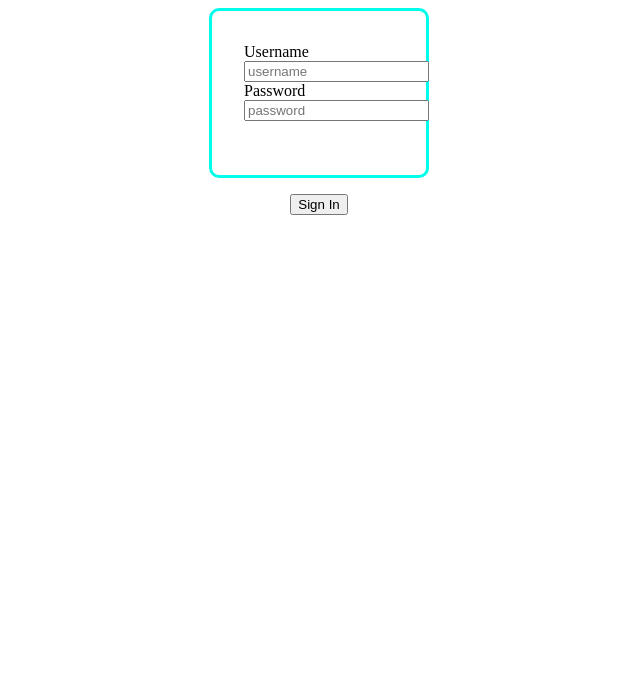
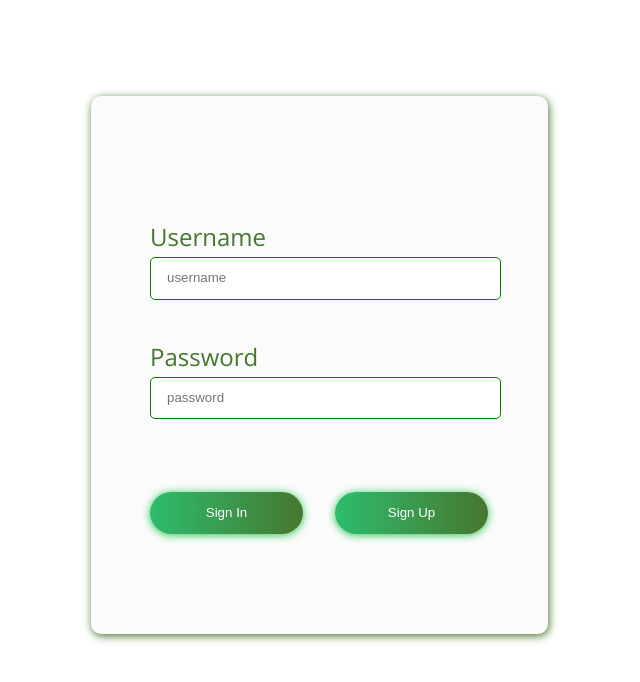
Before and after one commit to JobFolio/JobFolio, a React app: page / in a window 1280 px wide. Shown: the top 682 px of the page, without its empty margins (321-961 px from the left). Built offline with nearby package versions, Linux system fonts and the light colour scheme.

Commit message:
finished with first version of styling on sign in page

```diff
--- a/src/components/LogInContainer.jsx
+++ b/src/components/LogInContainer.jsx
@@ -3,20 +3,22 @@ import SignIn from "./SignIn";
 
 export default function LogInContainer(){
 
+//post to backend with input info
+    return(
+        <div id='log_in_page_container'>
+        <div id="log_in_page_button_container">
 
-    return(
-        <div id="log_in_page_container">
-            <div id='logIn_container'>
             <div id="username_input">
-            <span>Username</span>
+            <p>Username</p>
             <input placeholder="username"></input>
             </div>
             <div id='password_input'>
-            <span>Password</span>
+            <p>Password</p>
             <input placeholder="password"></input>
             </div>
-            </div>
             <SignIn/>
+
+        </div>
         </div>
     )
 }
--- a/src/components/SignIn.jsx
+++ b/src/components/SignIn.jsx
@@ -15,6 +15,7 @@ return (
 <div className="signIn-signUp">
     <button onClick={() => dispatch(confirmLogIn())} id="signIn_button" type="submit">Sign In</button>
     {/* <button onClick={() => dispatch(confirmLogIn())} id="signUp_button" type="submit">Sign Up</button> */}
+    <button  id="signUp_button" type="submit">Sign Up</button>
 </div>
 
 )
--- a/src/static/index.html
+++ b/src/static/index.html
@@ -4,6 +4,12 @@
     <meta charset="UTF-8" />
     <meta name="viewport" content="width=device-width, initial-scale=1.0" />
     <title>JobFolio</title>
+    <link rel="preconnect" href="https://fonts.googleapis.com" />
+    <link rel="preconnect" href="https://fonts.gstatic.com" crossorigin />
+    <link
+      href="https://fonts.googleapis.com/css2?family=Open+Sans:ital,wght@0,300;0,400;1,300;1,400;0,500;0,600;0,700&display=swap"
+      rel="stylesheet"
+    />
   </head>
   <body>
     <div id="root"></div>
--- a/src/static/styles.css
+++ b/src/static/styles.css
@@ -1,15 +1,78 @@
+body, html {
+    height: 100%;
+    margin: 0;
+    font-family: "Open Sans", "PT Sans";
+  }
 
-#logIn_container {
-    border: 3px solid rgb(0, 255, 234);
-    height: 100px;
-    width: 150px;
+#log_in_page_container{
+    background: #fbfbfb;
+    border-radius: 8px;
+    box-shadow: 1px 2px 8px ;
+    height: 410px;
+    margin: 6rem auto 8.1rem auto;
+    width: 329px;
     border-radius: 10px;
-    padding: 2rem;
-    margin-bottom: 1rem;
-    margin-left: auto;
-    margin-right: auto;
+    padding: 4rem;
+    margin-bottom: .5rem;
+    display: flex;
+    justify-content: center;
+    align-items: center;
+    font-size: 1.5rem;
+    color: #47762e;
 }
 
-.signIn-signUp {
-    text-align: center;
+
+.signIn-signUp{
+   display: flex;
+   justify-content: center;
 }
+
+input {
+    width:98%;
+    line-height: 2.4rem;
+    border-radius: 5px;
+    border: 1px solid green;
+    padding-left: 1rem;
+    outline: 0;
+}
+
+.signIn-signUp{
+   margin-top: .4rem;
+}
+
+#signIn_button {
+  background: -webkit-linear-gradient(right, #47762e, #2dbd6e);
+  border: none;
+  border-radius: 21px;
+  box-shadow: 0px 1px 8px #24c64f;
+  cursor: pointer;
+  color: white;
+  height: 42.3px;
+  margin: 0 auto;
+  margin-top: 50px;
+  transition: 0.25s;
+  width: 153px;
+  margin-right: 1rem;
+}
+#signUp_button {
+  background: -webkit-linear-gradient(right, #47762e, #2dbd6e);
+  border: none;
+  border-radius: 21px;
+  box-shadow: 0px 1px 8px #24c64f;
+  cursor: pointer;
+  color: white;
+  height: 42.3px;
+  margin: 0 auto;
+  margin-top: 50px;
+  transition: 0.25s;
+  width: 153px;
+  margin-left: 1rem;
+}
+
+p {
+    margin-bottom: .2rem;
+}
+
+input {
+    margin-bottom: 1rem;
+}
```
